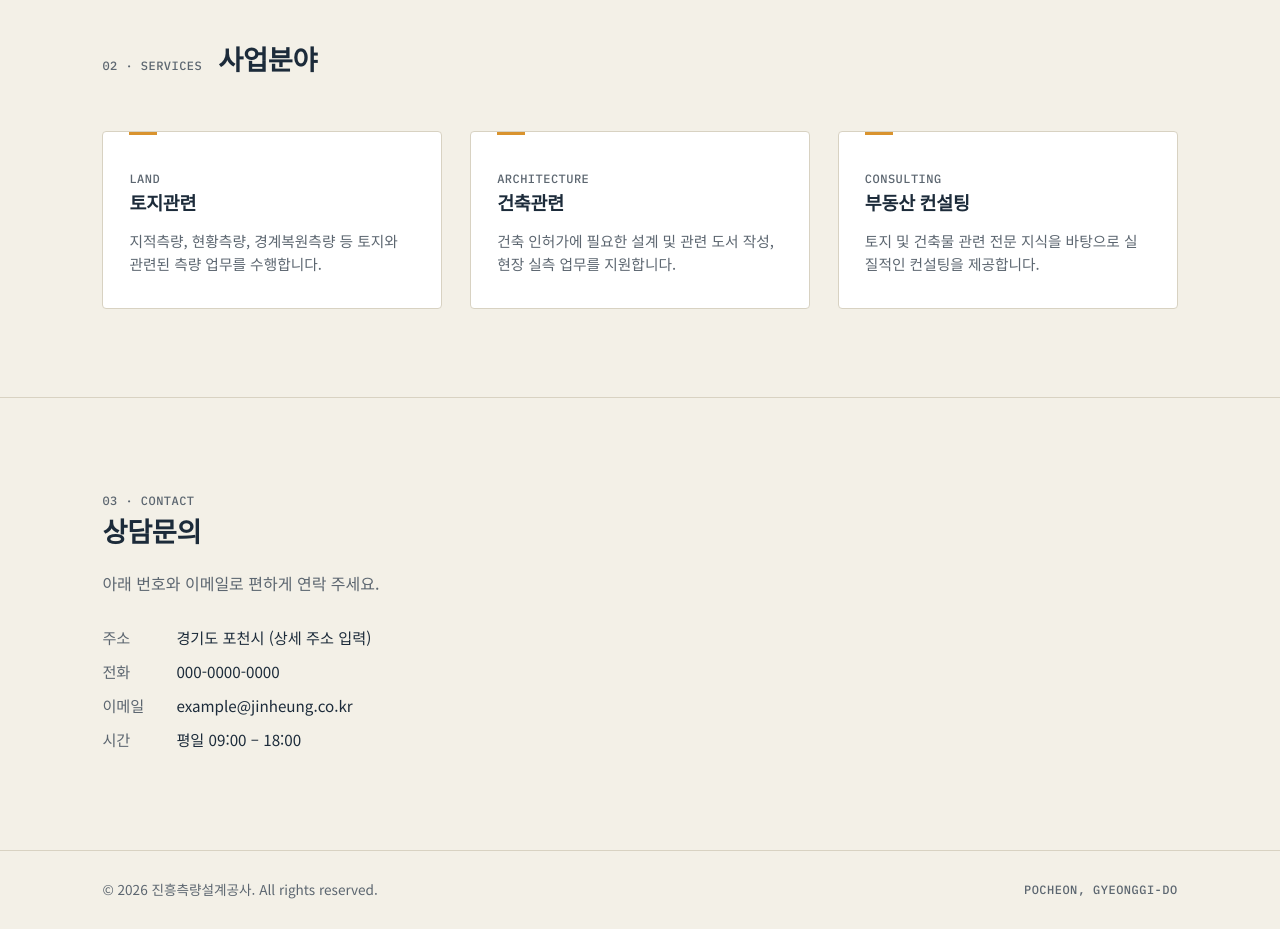
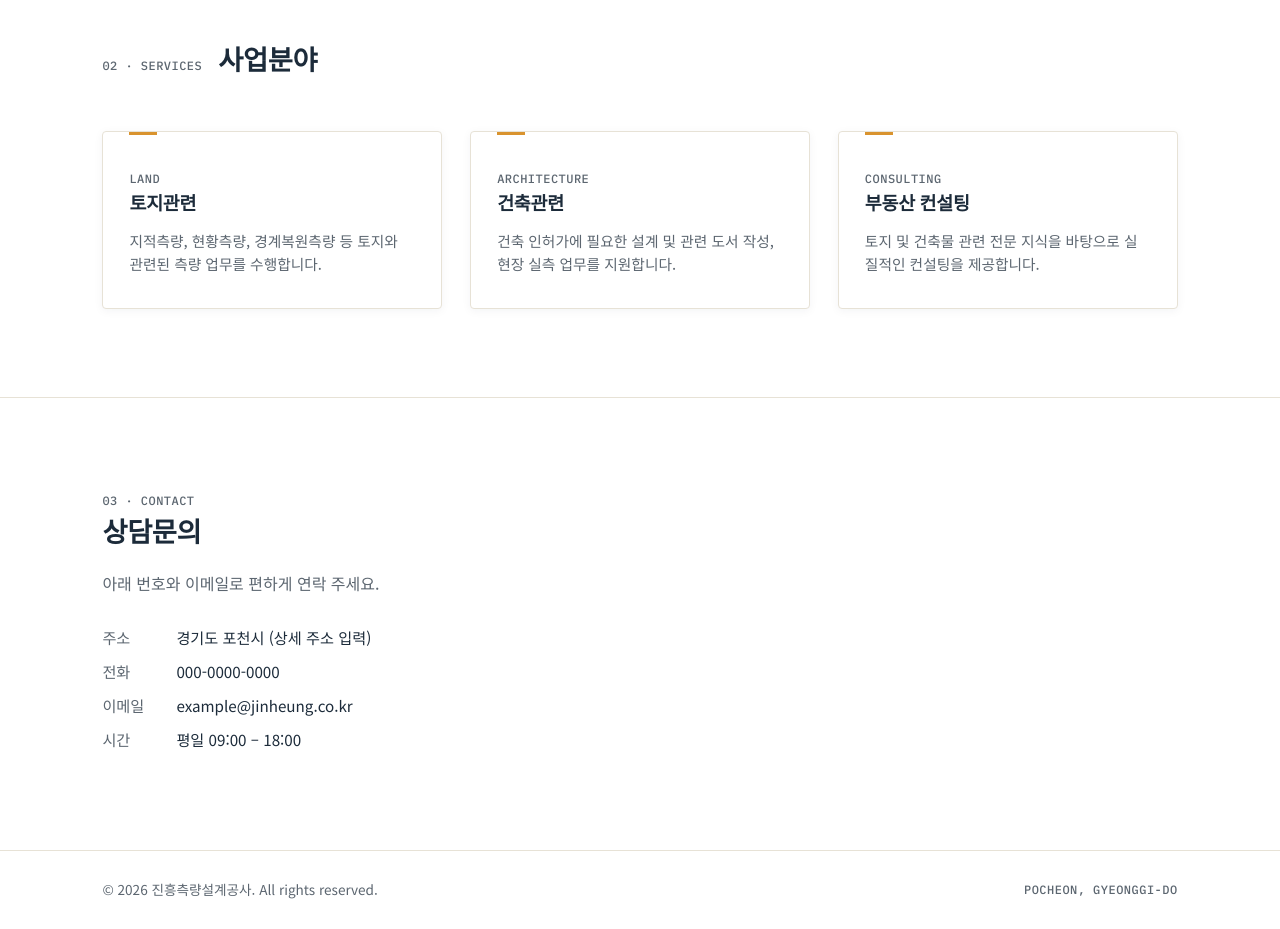
Before and after one commit to hje7924/hje7924, a plain HTML site: page index.html in a window 1280 px wide. Shown: the part 1180-2109 px from the top of the page. Drawn offline with Linux system fonts and the light colour scheme.

Commit message:
Add files via upload

```diff
--- a/index.html
+++ b/index.html
@@ -15,11 +15,11 @@
 <style>
   :root{
     --ink:#1C2B3A;
-    --paper:#F3F0E7;
+    --paper:#FFFFFF;
     --contour:#A9B8A0;
     --amber:#D9932E;
     --slate:#5C6670;
-    --line:#D8D2C2;
+    --line:#E7E2D6;
     --brand-red:#A13D2E;
     --brand-red-tint:#F4E2DD;
     /* 콘텐츠 최대 폭 설정 (네이버 메인 콘텐츠 영역 느낌 유지) */
@@ -185,6 +185,7 @@
     border-radius:4px;
     padding:32px 26px;
     position:relative;
+    box-shadow:0 2px 10px rgba(28,43,58,0.05);
   }
   .field-card .mono{margin-bottom:14px;}
   .field-card h3{font-size:1.15rem; margin-bottom:10px;}
```
